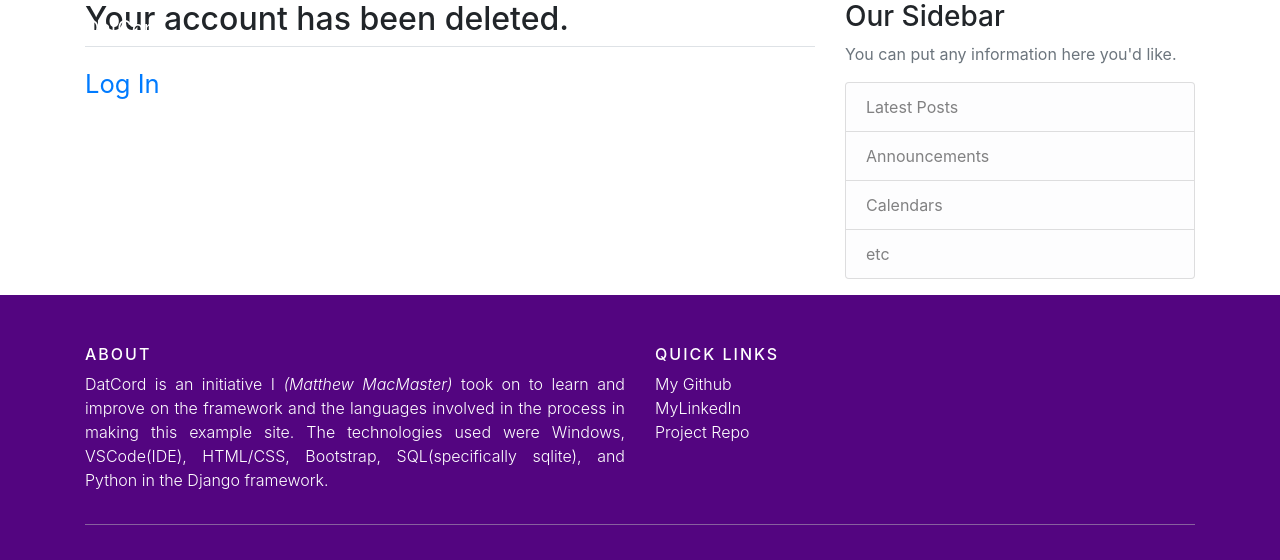
After one commit to MattMacMaster/DjangoBlogSite, a Django app: template users/templates/users/remove_user.html in a window 1280 px wide. The commit adds this page. Shown: the top 560 px of the page. Run offline with Django 3.2, Linux system fonts and the light colour scheme; the template is opened without the code that fills it, so the values that code supplies are empty; parts of the project's set-up code (start-up, migrations or seed data) failed here and were passed over; some libraries are stand-ins or nearby versions.

Commit message:
Deleting Users and deletes there posts is working

```diff
--- a/django_project/urls.py
+++ b/django_project/urls.py
@@ -25,6 +25,7 @@ urlpatterns = [
     path('blog/', include('blog.urls')),
     path('', include('blog.urls')),
     path('register/', user_views.register, name='register'),
+    path('delete/', user_views.del_user, name='remove_user'),
     path('login/',
          auth_views.LoginView.as_view(template_name='users/login.html'),
          name='login'),
--- /dev/null
+++ b/users/templates/users/remove_user.html
@@ -0,0 +1,9 @@
+{% extends "blog/base.html" %}
+    {% block content %}
+        <h2> Your account has been deleted.<h2>
+        <div class="border-top pt-3">
+            <small class="text-muted">
+                <a href="{% url 'login' %}">Log In</a>
+            </small>
+        </div>
+    {% endblock content %}
```
Also changed, not shown: users/forms.py (+7 -0 lines), users/templates/users/profile.html (+5 -3 lines).
